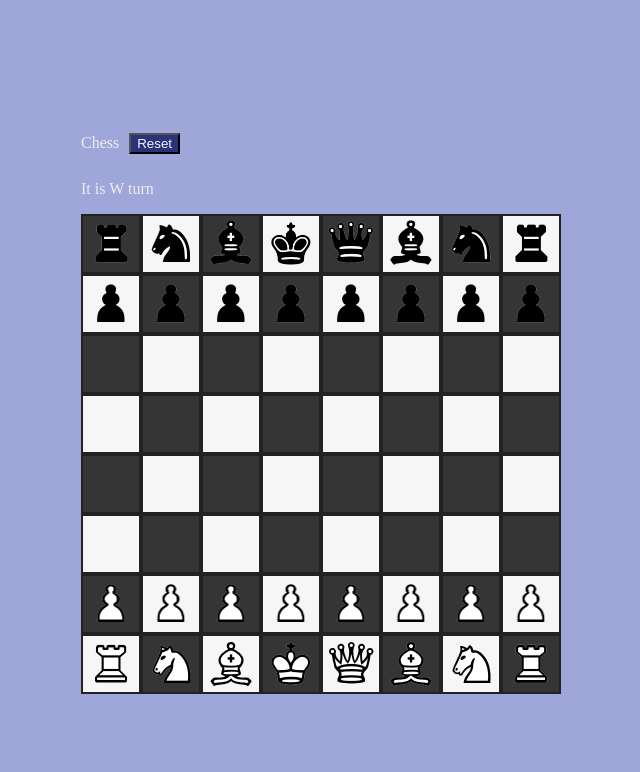
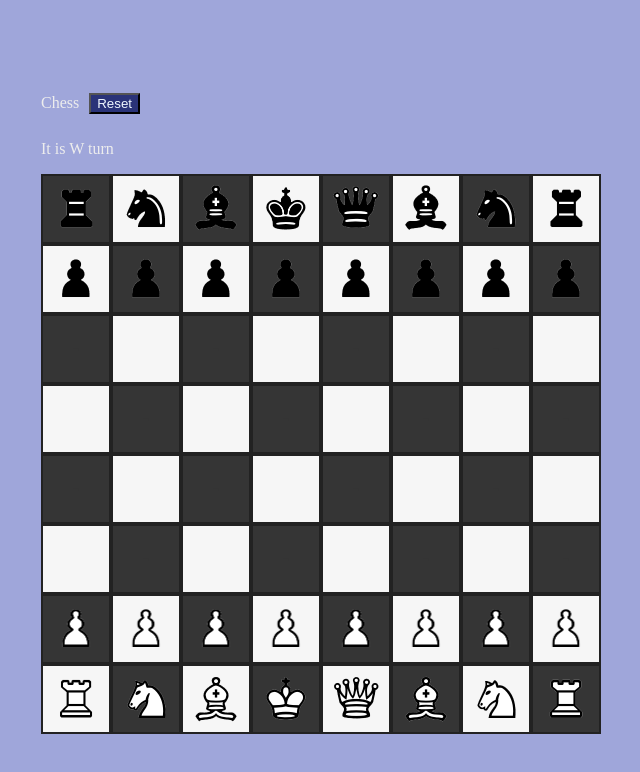
Before and after one commit to RisingSatalite/chess, a Next.js app: page / in a window 1280 px wide. Shown: the top 772 px of the page, without its empty margins (319-959 px from the left). Built offline with nearby package versions, Linux system fonts and the light colour scheme.

Commit message:
larger board

```diff
--- a/src/app/globals.css
+++ b/src/app/globals.css
@@ -8,8 +8,8 @@ body {
 }
 
 .square {
-  width: 60px;
-  height: 60px;
+  width: 70px;
+  height: 70px;
 
   display: flex;
   align-items: center;
```
